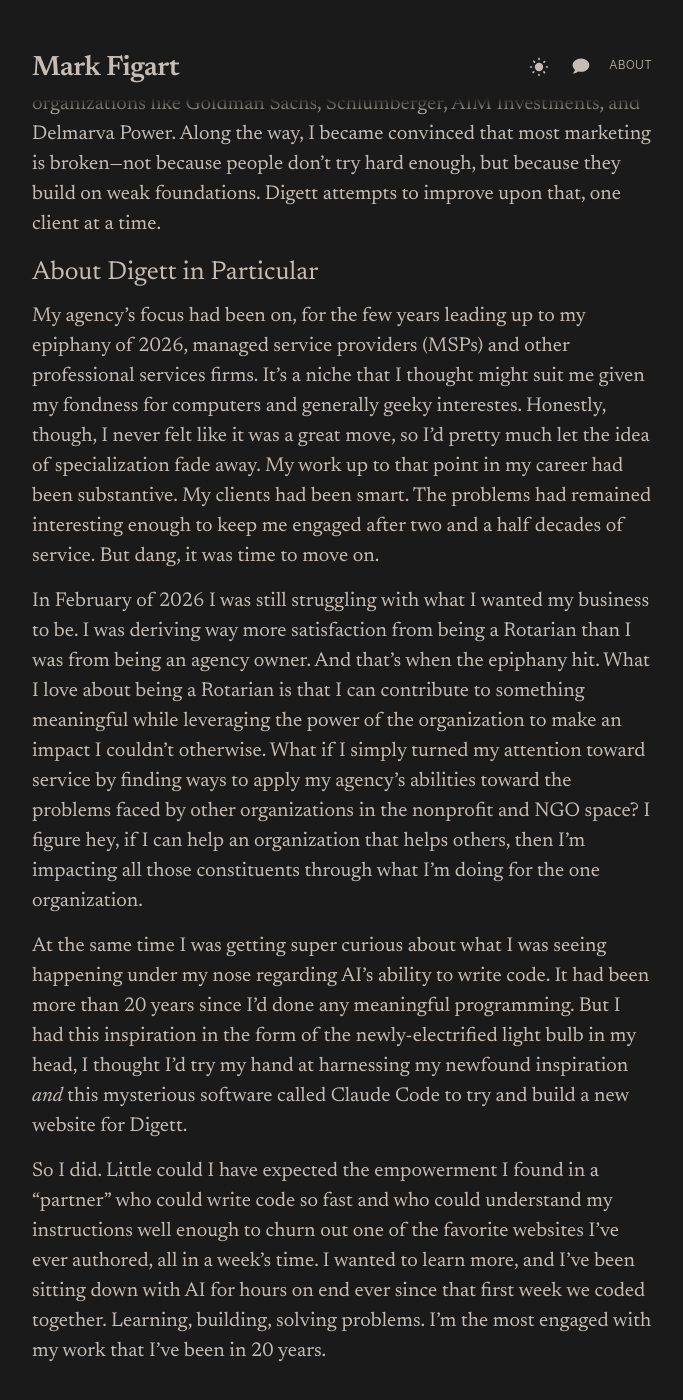
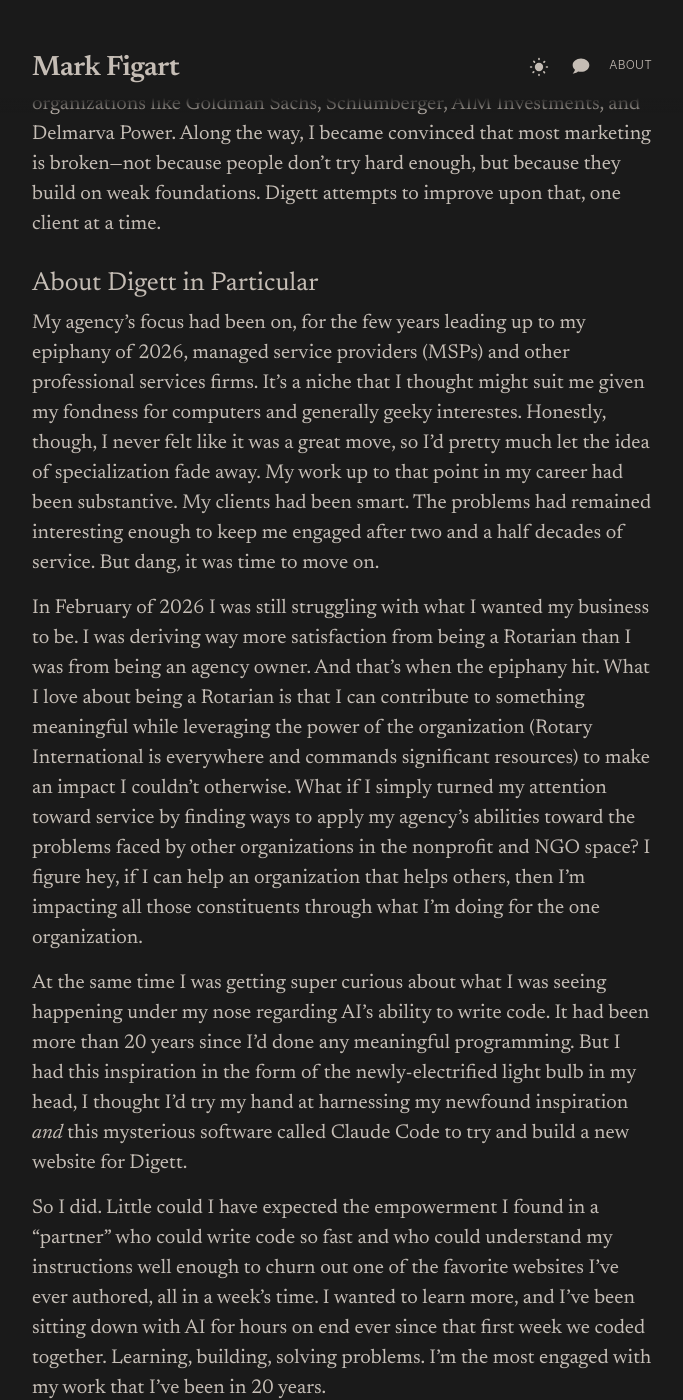
Before and after one commit to figart/60, a Jekyll site: the page built from _pages/about.markdown, in a window 1280 px wide and 1400 px high, scrolled down 1317 px. Shown: the whole window, without its empty margins (298-981 px from the left). Built offline with Jekyll 4.4.1, drawn with Linux system fonts in a browser that asks for light colours.

Commit message:
Adjust about page copy and rebalance h3 spacing.
Co-authored-by: Cursor <cursoragent@cursor.com>

```diff
--- a/_pages/about.markdown
+++ b/_pages/about.markdown
@@ -25,7 +25,7 @@ Before Digett, I held a senior management position at Emerging, a Houston-based
 
 My agency's focus had been on, for the few years leading up to my epiphany of 2026, managed service providers (MSPs) and other professional services firms. It's a niche that I thought might suit me given my fondness for computers and generally geeky interestes. Honestly, though, I never felt like it was a great move, so I'd pretty much let the idea of specialization fade away. My work up to that point in my career had been substantive. My clients had been smart. The problems had remained interesting enough to keep me engaged after two and a half decades of service. But dang, it was time to move on.
 
-In February of 2026 I was still struggling with what I wanted my business to be. I was deriving way more satisfaction from being a Rotarian than I was from being an agency owner. And that's when the epiphany hit. What I love about being a Rotarian is that I can contribute to something meaningful while leveraging the power of the organization to make an impact I couldn't otherwise. What if I simply turned my attention toward service by finding ways to apply my agency's abilities toward the problems faced by other organizations in the nonprofit and NGO space? I figure hey, if I can help an organization that helps others, then I'm impacting all those constituents through what I'm doing for the one organization.
+In February of 2026 I was still struggling with what I wanted my business to be. I was deriving way more satisfaction from being a Rotarian than I was from being an agency owner. And that's when the epiphany hit. What I love about being a Rotarian is that I can contribute to something meaningful while leveraging the power of the organization (Rotary International is everywhere and commands significant resources) to make an impact I couldn't otherwise. What if I simply turned my attention toward service by finding ways to apply my agency's abilities toward the problems faced by other organizations in the nonprofit and NGO space? I figure hey, if I can help an organization that helps others, then I'm impacting all those constituents through what I'm doing for the one organization.
 
 At the same time I was getting super curious about what I was seeing happening under my nose regarding AI's ability to write code. It had been more than 20 years since I'd done any meaningful programming. But I had this inspiration in the form of the newly-electrified light bulb in my head, I thought I'd try my hand at harnessing my newfound inspiration *and* this mysterious software called Claude Code to try and build a new website for Digett.
 
--- a/_sass/minima/_layout.scss
+++ b/_sass/minima/_layout.scss
@@ -539,7 +539,8 @@
 
   h3 {
     @include relative-font-size(1.625);
-    margin-bottom: 0.5rem;
+    margin-top: 1.625rem;
+    margin-bottom: 0.25rem;
 
     @include media-query($on-laptop) {
       @include relative-font-size(1.375);
```
